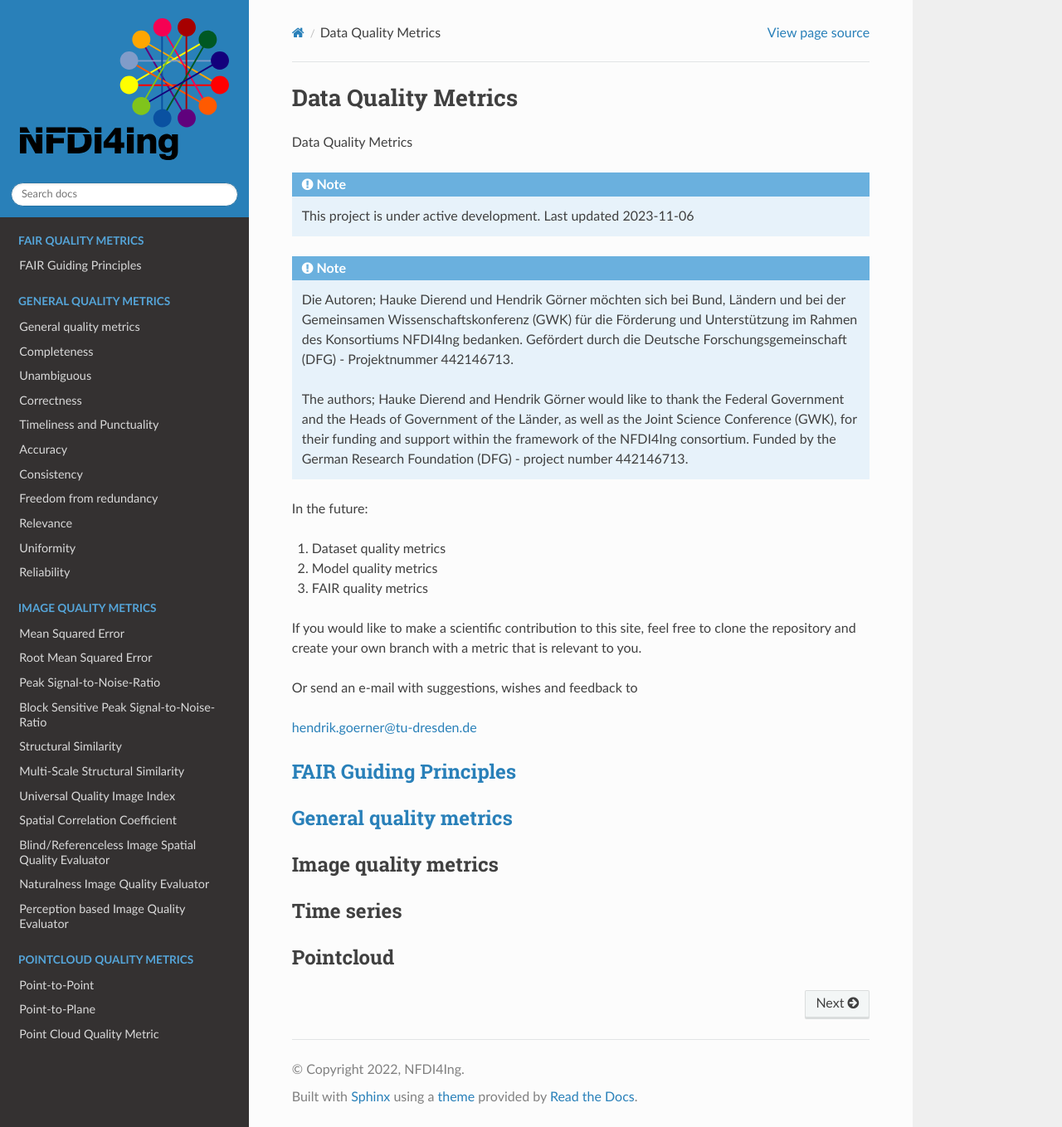
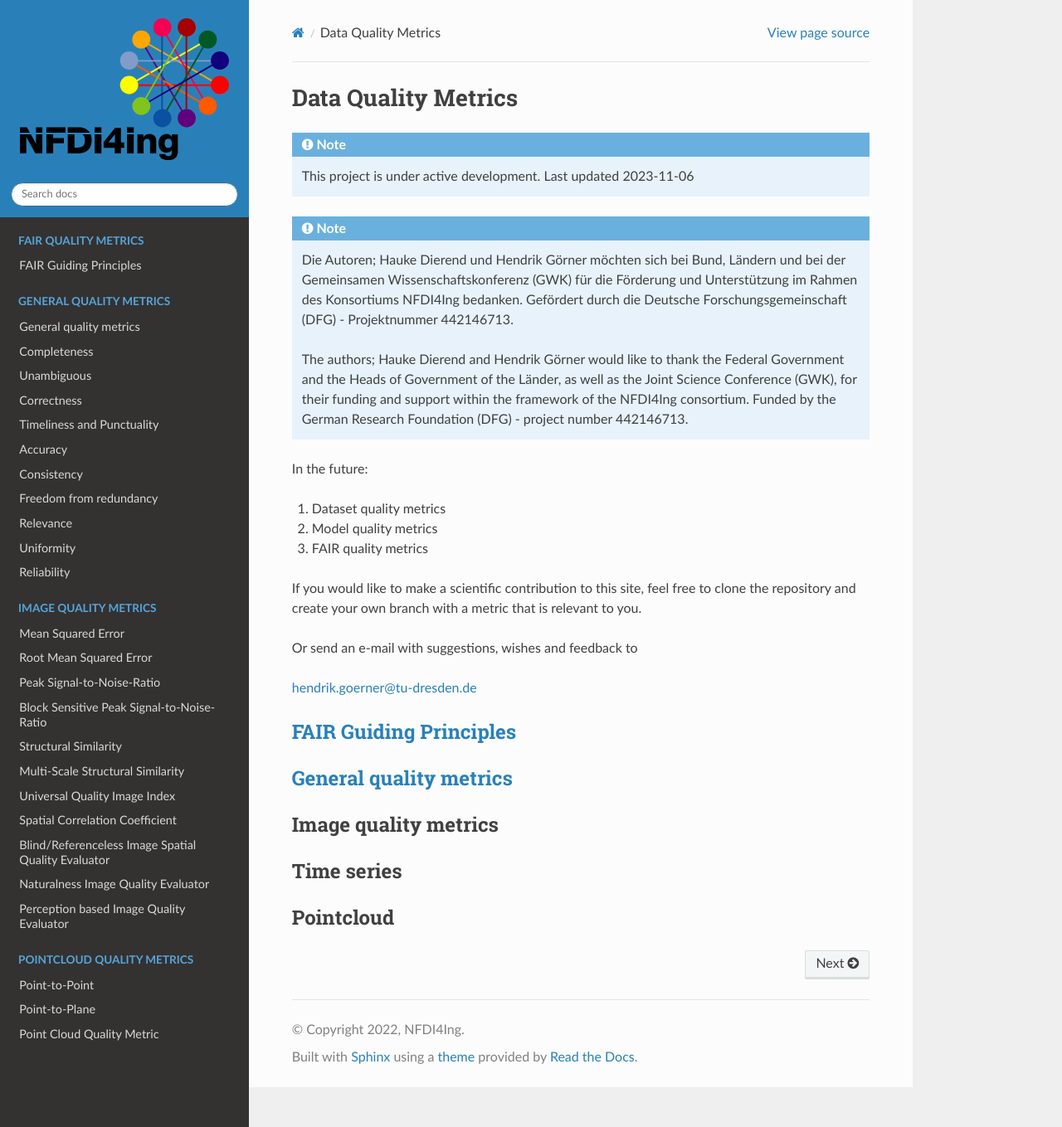
Before and after one commit to NFDI4ING-TA-GOLO/GOLO_Data_Quality_Metrics, a Sphinx documentation site: the page built from docs/source/index.rst, in a window 1280 px wide and 1359 px high. Shown: the whole window at 83% size. Built offline with Sphinx 7.4.7 and the Read the Docs theme 2.0.0, drawn with Linux system fonts in a browser that asks for light colours.

Commit message:
accessable

```diff
--- a/docs/source/FAIR/FAIR.rst
+++ b/docs/source/FAIR/FAIR.rst
@@ -5,3 +5,5 @@
 ####################################
 
 .. include:: Findable.rst
+
+.. include:: Accesable.rst
--- a/docs/source/index.rst
+++ b/docs/source/index.rst
@@ -1,7 +1,5 @@
 Data Quality Metrics
 ####################################
-
-Data Quality Metrics
 
 .. note::
 
```
